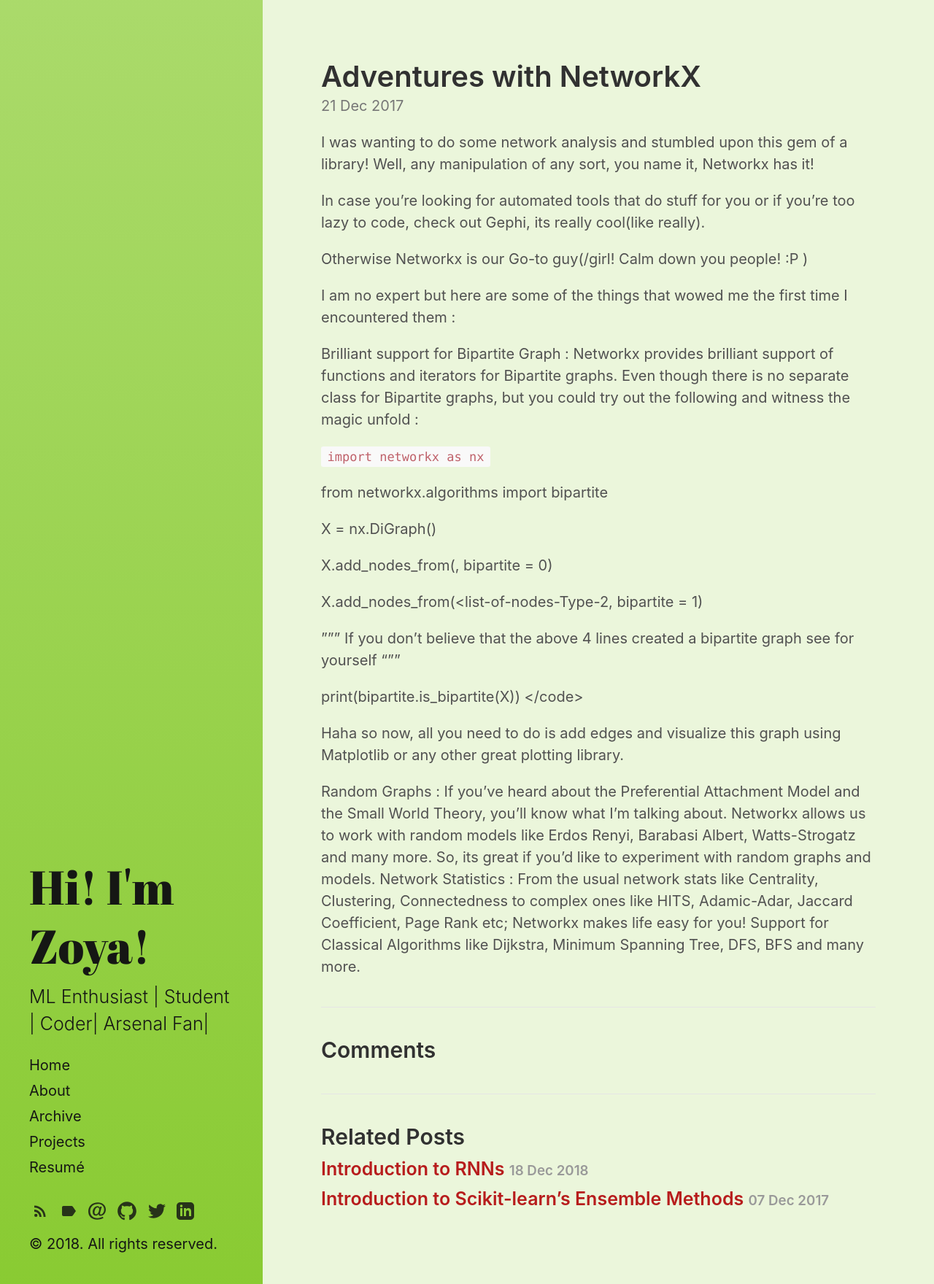
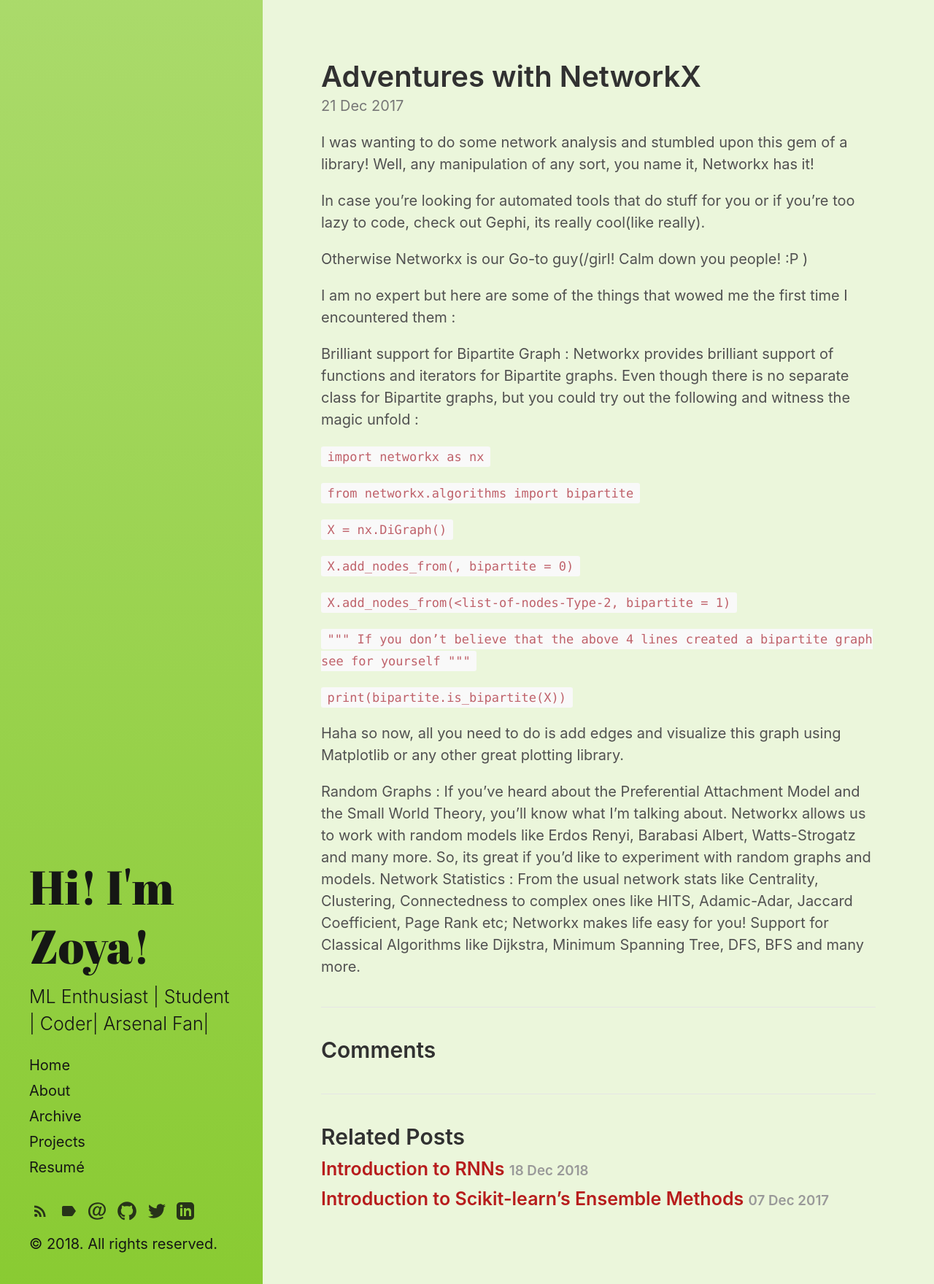
Before and after one commit to zeddmaxx/zeddmaxx.github.io, a Jekyll site: the page built from _posts/2017-12-21-: Adventures with Networkx.md, in a window 1280 px wide. Shown: the whole page at 73% size. Built offline with Jekyll 4.4.1, drawn with Linux system fonts in a browser that asks for light colours.

Commit message:
Update 2017-12-21-: Adventures with Networkx.md

```diff
--- a/_posts/2017-12-21-: Adventures with Networkx.md
+++ b/_posts/2017-12-21-: Adventures with Networkx.md
@@ -16,18 +16,17 @@
 
 <code> import networkx as nx
 
+<code> from networkx.algorithms import bipartite
 
-from networkx.algorithms import bipartite
+<code> X = nx.DiGraph()
 
-X = nx.DiGraph()
+<code> X.add_nodes_from(<list-of-nodes-Type-1>, bipartite = 0)
 
-X.add_nodes_from(<list-of-nodes-Type-1>, bipartite = 0)
+<code> X.add_nodes_from(<list-of-nodes-Type-2, bipartite = 1)
 
-X.add_nodes_from(<list-of-nodes-Type-2, bipartite = 1)
+<code> """ If you don’t believe that the above 4 lines created a bipartite graph see for yourself """
 
-""" If you don’t believe that the above 4 lines created a bipartite graph see for yourself """
-
-print(bipartite.is_bipartite(X)) </code>
+<code> print(bipartite.is_bipartite(X))
 
 
 Haha so now, all you need to do is add edges and visualize this graph using Matplotlib or any other great plotting library.
```
